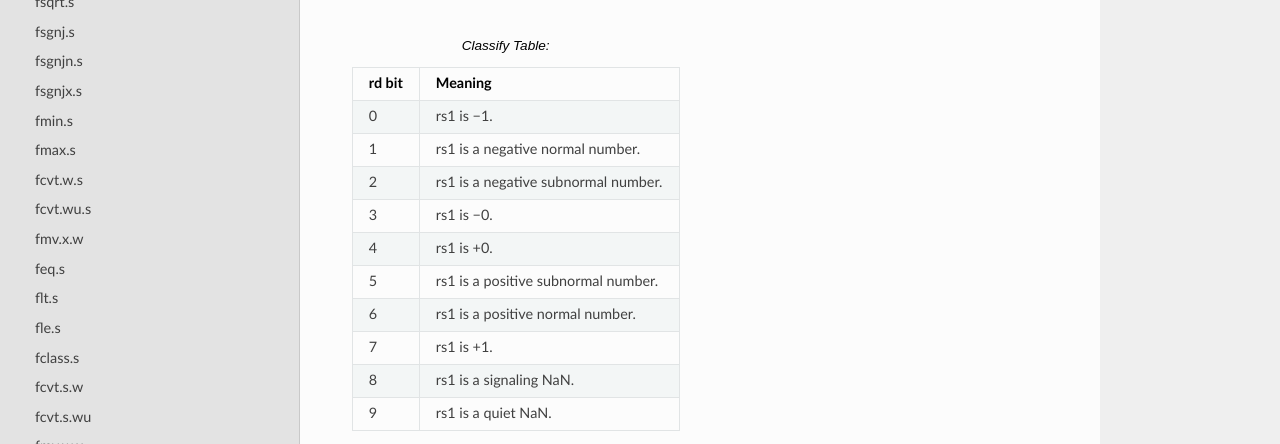
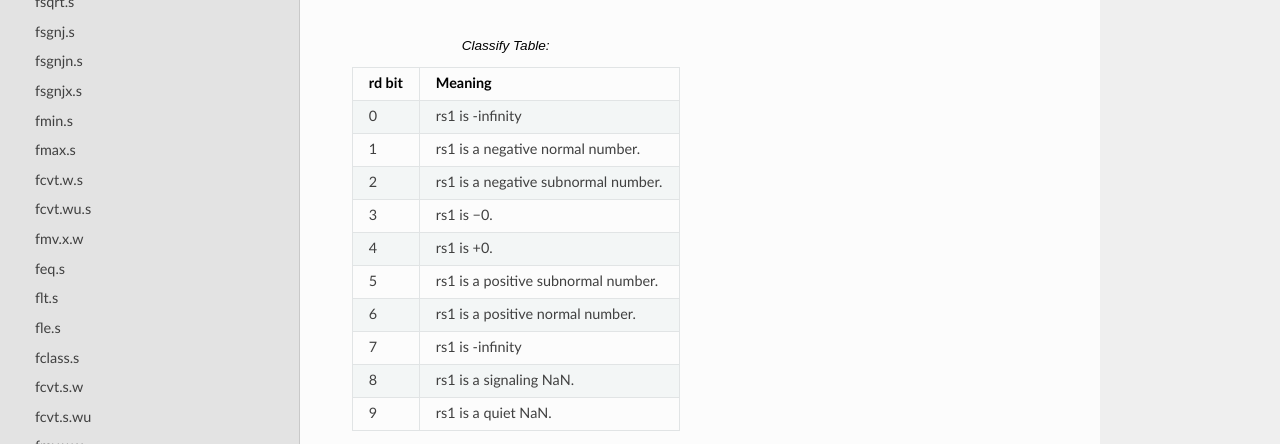
Before and after one commit to msyksphinz-self/riscv-isadoc, a Sphinx documentation site: the page built from source/rvfd.rst, in a window 1280 px wide and 900 px high, scrolled down 17459 px. Shown: the part 280-724 px from the top of the window. Built offline with Sphinx 7.4.7 and the Read the Docs theme 2.0.0, drawn with Linux system fonts in a browser that asks for light colours; pages that are not in the unit, such as notebooks, are missing from menus.

Commit message:
Bug: fix classify table

```diff
--- a/source/rvfd.rst
+++ b/source/rvfd.rst
@@ -1306,7 +1306,7 @@ fsd
   +--------+------------------------------------+
   | rd bit | Meaning                            |
   +========+====================================+
-  | 0      | rs1 is −1.                         |
+  | 0      | rs1 is -infinity                   |
   +--------+------------------------------------+
   | 1      | rs1 is a negative normal number.   |
   +--------+------------------------------------+
@@ -1320,7 +1320,7 @@ fsd
   +--------+------------------------------------+
   | 6      | rs1 is a positive normal number.   |
   +--------+------------------------------------+
-  | 7      | rs1 is +1.                         |
+  | 7      | rs1 is -infinity                   |
   +--------+------------------------------------+
   | 8      | rs1 is a signaling NaN.            |
   +--------+------------------------------------+
```
